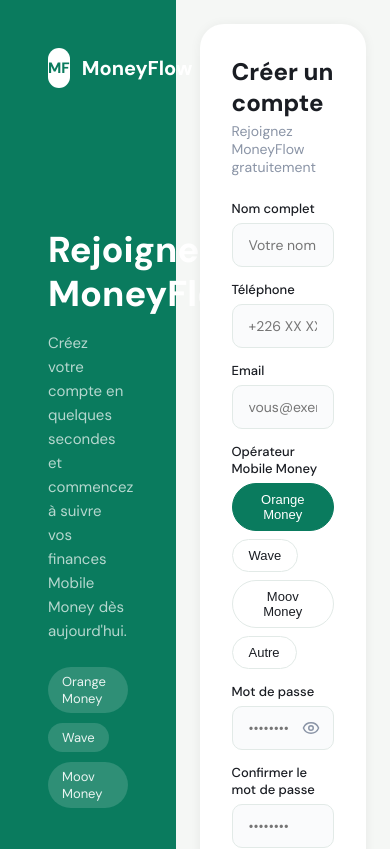
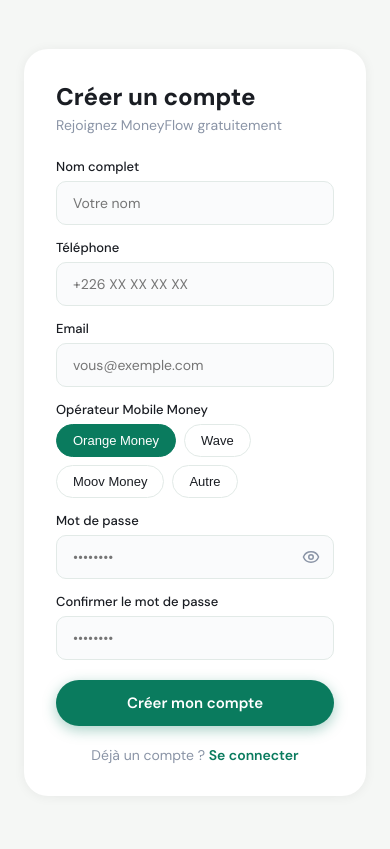
Before and after one commit to Aida-Zongo/mobile-money-flow, a Next.js app: page /register in a window 390 px wide. Shown: the top 849 px of the page. Built offline with nearby package versions, Linux system fonts and the light colour scheme.

Commit message:
Nuclear Fix: force full-width responsive layout on all Auth and Dashboard pages

```diff
--- a/app/dashboard/profil/page.tsx
+++ b/app/dashboard/profil/page.tsx
@@ -216,7 +216,7 @@ export default function ProfilPage() {
         </p>
       </div>
 
-      <div style={{
+      <div className="profile-grid" style={{
         display: 'grid',
         gridTemplateColumns: '280px 1fr',
         gap: 20, alignItems: 'start',
--- a/app/dashboard/stats/page.tsx
+++ b/app/dashboard/stats/page.tsx
@@ -157,7 +157,7 @@ export default function StatsPage() {
       </div>
 
       {/* Summary Cards */}
-      <div style={{
+      <div className="summary-grid" style={{
         display: 'grid',
         gridTemplateColumns: 'repeat(3,1fr)',
         gap: 16, marginBottom: 24,
@@ -231,7 +231,7 @@ export default function StatsPage() {
       </div>
 
       {/* Charts */}
-      <div style={{
+      <div className="charts-grid" style={{
         display: 'grid',
         gridTemplateColumns: '1fr 1fr',
         gap: 16, marginBottom: 24,
@@ -351,7 +351,7 @@ export default function StatsPage() {
 
       {/* Insights */}
       {summary && (
-        <div style={{
+        <div className="stats-grid" style={{
           display: 'grid',
           gridTemplateColumns: 'repeat(3,1fr)',
           gap: 16,
--- a/app/globals.css
+++ b/app/globals.css
@@ -129,6 +129,18 @@ input[type="number"]::-webkit-outer-spin-button {
     display: none !important;
     width: 0 !important;
   }
+  /* Nuclear Enforcers */
+  .responsive-grid, .stats-grid, .summary-grid, .charts-grid, .profile-grid, .auth-grid, .dashboard-root {
+    display: flex !important;
+    flex-direction: column !important;
+    grid-template-columns: 1fr !important;
+    width: 100% !important;
+    gap: 16px !important;
+  }
+  .responsive-flex {
+    flex-direction: column !important;
+  }
+  /* Specific Fixes */
   .hero-grid {
     display: flex !important;
     flex-direction: column !important;
@@ -136,25 +148,17 @@ input[type="number"]::-webkit-outer-spin-button {
     padding: 40px 20px !important;
   }
   .hero-right { display: none !important; }
-  .stats-grid {
-    display: flex !important;
-    flex-direction: column !important;
-    gap: 24px;
-    text-align: center;
-  }
-  .features-grid {
-    display: flex !important;
-    flex-direction: column !important;
-    gap: 20px;
-  }
-  .pricing-grid {
-    display: flex !important;
-    flex-direction: column !important;
-    gap: 24px;
-  }
   .nav-links { display: none !important; }
   .hero-h1 { font-size: 34px !important; text-align: center; }
   .hidden-mobile { display: none !important; }
+
+  /* Force containers to be full width */
+  div[style*="maxWidth: 1200"], div[style*="max-width: 1200"],
+  div[style*="maxWidth: 800"], div[style*="max-width: 800"] {
+    max-width: 100% !important;
+    padding-left: 16px !important;
+    padding-right: 16px !important;
+  }
 }
 
 @media (max-width: 640px) {
--- a/app/login/page.tsx
+++ b/app/login/page.tsx
@@ -55,7 +55,7 @@ export default function LoginPage() {
   };
 
   return (
-    <div style={{
+    <div className="auth-grid" style={{
       minHeight: '100vh',
       display: 'flex',
       fontFamily: 'DM Sans, sans-serif',
@@ -67,7 +67,6 @@ export default function LoginPage() {
         position: 'relative',
         background:
           'linear-gradient(135deg, #0A7B5E, #054d36)',
-        display: 'flex',
         alignItems: 'center',
         justifyContent: 'center',
         overflow: 'hidden',
--- a/app/register/page.tsx
+++ b/app/register/page.tsx
@@ -66,22 +66,22 @@ export default function RegisterPage() {
   ];
 
   return (
-    <div style={{
+    <div className="auth-grid" style={{
       minHeight: '100vh',
       display: 'flex',
       fontFamily: 'DM Sans, sans-serif',
       backgroundColor: '#F5F7F5',
     }}>
       {/* LEFT */}
-      <div style={{
-        width: '45%',
-        backgroundColor: '#0A7B5E',
-        padding: 48,
-        display: 'flex',
-        flexDirection: 'column',
-        justifyContent: 'space-between',
-      }}
-        className="hidden lg:flex">
+      <div
+        className="hidden lg:flex"
+        style={{
+          width: '45%',
+          backgroundColor: '#0A7B5E',
+          padding: 48,
+          flexDirection: 'column',
+          justifyContent: 'space-between',
+        }}>
         <div style={{
           display: 'flex',
           alignItems: 'center', gap: 12,
```
